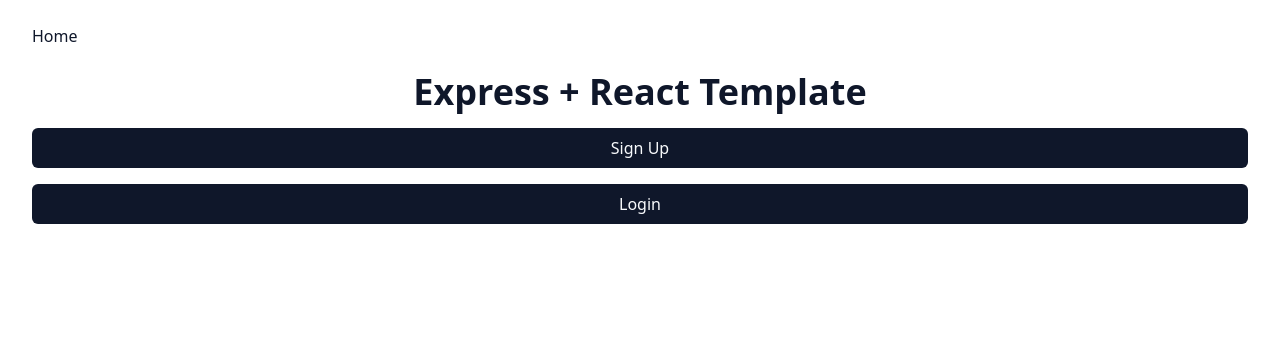
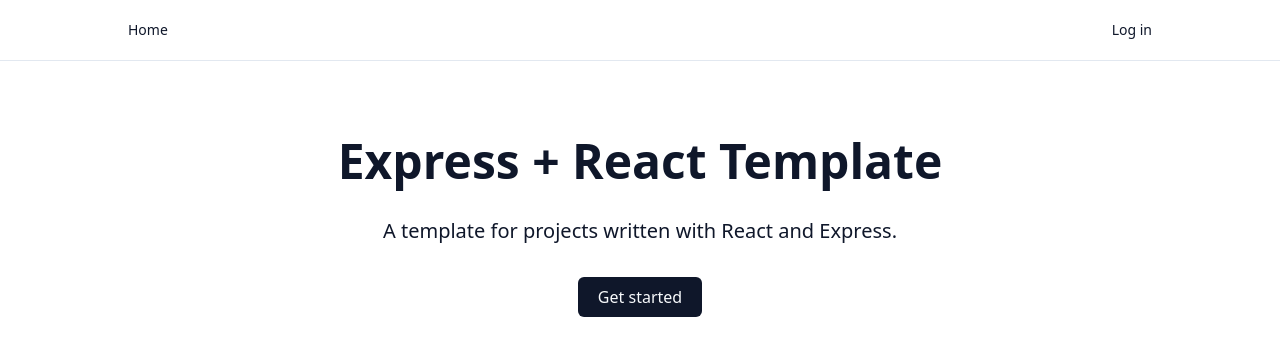
Before and after one commit to rbondoc96/express-react-template, a React (Vite) app in the folder packages/client/: page / in a window 1280 px wide. Shown: the top 356 px of the page. Built offline with nearby package versions, Linux system fonts and the light colour scheme; no server answers.

Commit message:
update(client): redesign landing page

```diff
--- a/packages/client/src/routes/root.tsx
+++ b/packages/client/src/routes/root.tsx
@@ -1,25 +1,30 @@
-import { type ReactNode } from 'react';
+import { ReactNode } from 'react';
 import { Link } from '@/components/ui/link';
 
 export function Root(): ReactNode {
     return (
-        <div className="container flex flex-col justify-between px-8">
-            <header className="my-6">
+        <div className="flex flex-col">
+            <header className="container py-5 border-b">
                 <div className="flex justify-between">
-                    <Link to="/">Home</Link>
+                    <Link className="text-sm" to="/">
+                        Home
+                    </Link>
+                    <Link className="text-sm" to="/login">
+                        Log in
+                    </Link>
                 </div>
             </header>
-            <main>
-                <div className="min-h-screen flex flex-col gap-4">
-                    <div className="flex flex-col items-center">
-                        <h1 className="text-4xl font-semibold">Express + React Template</h1>
+            <main className="container flex flex-col mt-19">
+                <div className="min-h-screen flex flex-col gap-8">
+                    <div className="flex flex-col items-center gap-8">
+                        <h1 className="text-5xl font-bold">Express + React Template</h1>
+                        <p className="text-xl">A template for projects written with React and Express.</p>
                     </div>
-                    <Link to="/register" variant="solid-button">
-                        Sign Up
-                    </Link>
-                    <Link to="/login" variant="solid-button">
-                        Login
-                    </Link>
+                    <div className="flex justify-center">
+                        <Link to="/register" variant="solid-button">
+                            Get started
+                        </Link>
+                    </div>
                 </div>
             </main>
         </div>
--- a/packages/client/src/styles/index.css
+++ b/packages/client/src/styles/index.css
@@ -83,16 +83,15 @@
 }
 
 @utility container {
-    margin-inline: auto;
-    padding-inline: 2rem;
+    padding-inline: 8rem;
 
     @media (width >= theme(--breakpoint-sm)) {
         max-width: none;
     }
 
-    @media (width >= 1400px) {
-        max-width: 1400px;
-    }
+    /*@media (width >= 1400px) {*/
+    /*    max-width: 1400px;*/
+    /*}*/
 }
 
 /*
```
